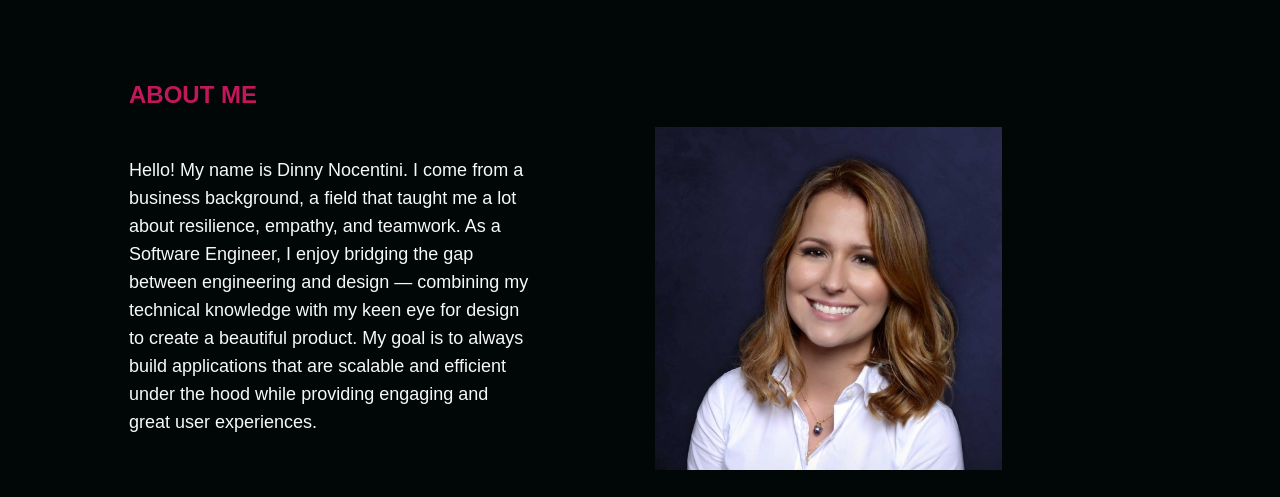
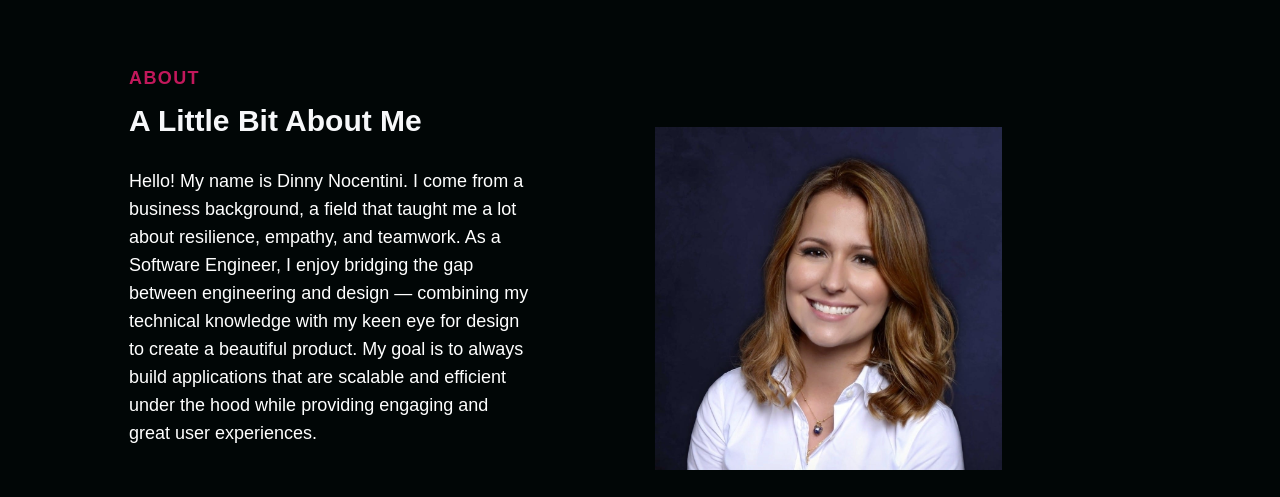
Before and after one commit to dnocentini/portfolio-app, a React (Create React App) app: page / in a window 1280 px wide. Shown: the part 997-1494 px from the top of the page. Built offline with nearby package versions, Linux system fonts and the light colour scheme; a web font is replaced by a local one.

Commit message:
add and style topline on InfoSection

```diff
--- a/src/components/InfoSection/Data.js
+++ b/src/components/InfoSection/Data.js
@@ -2,9 +2,11 @@ export const homeObjOne = {
     id: 'about',
     lightBg: false,
     lightText: true,
-    headingline: 'ABOUT ME',
+    darkText: false,
+    topline: 'About',
+    headingline: 'A Little Bit About Me',
     description: 'Hello! My name is Dinny Nocentini. I come from a business background, a field that taught me a lot about resilience, empathy, and teamwork. As a Software Engineer, I enjoy bridging the gap between engineering and design — combining my technical knowledge with my keen eye for design to create a beautiful product. My goal is to always build applications that are scalable and efficient under the hood while providing engaging and great user experiences.',
     imgStart: false,
     img: require('../../images/me.jpg'),
-    alt: 'Photo',
+    alt: 'Photo'
 };
--- a/src/components/InfoSection/InfoElem.js
+++ b/src/components/InfoSection/InfoElem.js
@@ -50,13 +50,28 @@ export const TextWrapper = styled.div`
     padding-bottom: 60px;
 `;
 
+export const TopLine = styled.p`
+    color: #c2185b;
+    font-size: 18px;
+    margin-bottom: 18px;
+    line-height: 16px;
+    font-weight: 700;
+    letter-spacing: 1.4px;
+    text-transform: uppercase;
+
+`
+
 export const InfoH1 = styled.h1`
-    color: #c2185b;
-    font-size: 24px;
-    margin-bottom: 47px;
+    font-size: 30px;
+    margin-bottom: 30px;
+    line-height: 1.1;
+    font-weight: 600;
+    color: ${({lightText}) => (lightText ? '#f7f8fa' : '#010606')};
+
+
 
     @media screen and (max-width: 480px) {
-        font-size: 18px;
+        font-size: 28px;
     };
 
 `;
@@ -66,7 +81,7 @@ export const InfoP = styled.p`
     margin-bottom: 35px;
     font-size: 18px;
     line-height: 28px;
-    color: ${({lightText}) => (lightText ? '#f7f8fa' : '#010606')};
+    color: ${({darkText}) => (darkText ? '#010606' : '#fff')};
 
 
 `;
--- a/src/components/InfoSection/index.js
+++ b/src/components/InfoSection/index.js
@@ -5,6 +5,7 @@ import {
     InfoRow,
     Column1,
     TextWrapper,
+    TopLine,
     InfoH1,
     InfoP,
     Column2,
@@ -12,7 +13,7 @@ import {
     Img
 } from './InfoElem';
 
-const InfoSection = ({lightBg, id, imgStart, headingline, lightText, description, img, alt}) => {
+const InfoSection = ({lightBg, id, imgStart, topline, darkText, headingline, lightText, description, img, alt}) => {
     return (
         <>
             <InfoContainer lightBg={lightBg} id={id}>
@@ -20,8 +21,9 @@ const InfoSection = ({lightBg, id, imgStart, headingline, lightText, description
                     <InfoRow imgStart={imgStart}>
                         <Column1>
                         <TextWrapper>
-                            <InfoH1>{headingline}</InfoH1>
-                            <InfoP lightText={lightText}>{description}</InfoP>
+                            <TopLine>{topline}</TopLine>
+                            <InfoH1 lightText={lightText}>{headingline}</InfoH1>
+                            <InfoP darkText={darkText}>{description}</InfoP>
                         </TextWrapper>
                         </Column1>
                         <Column2>
```
